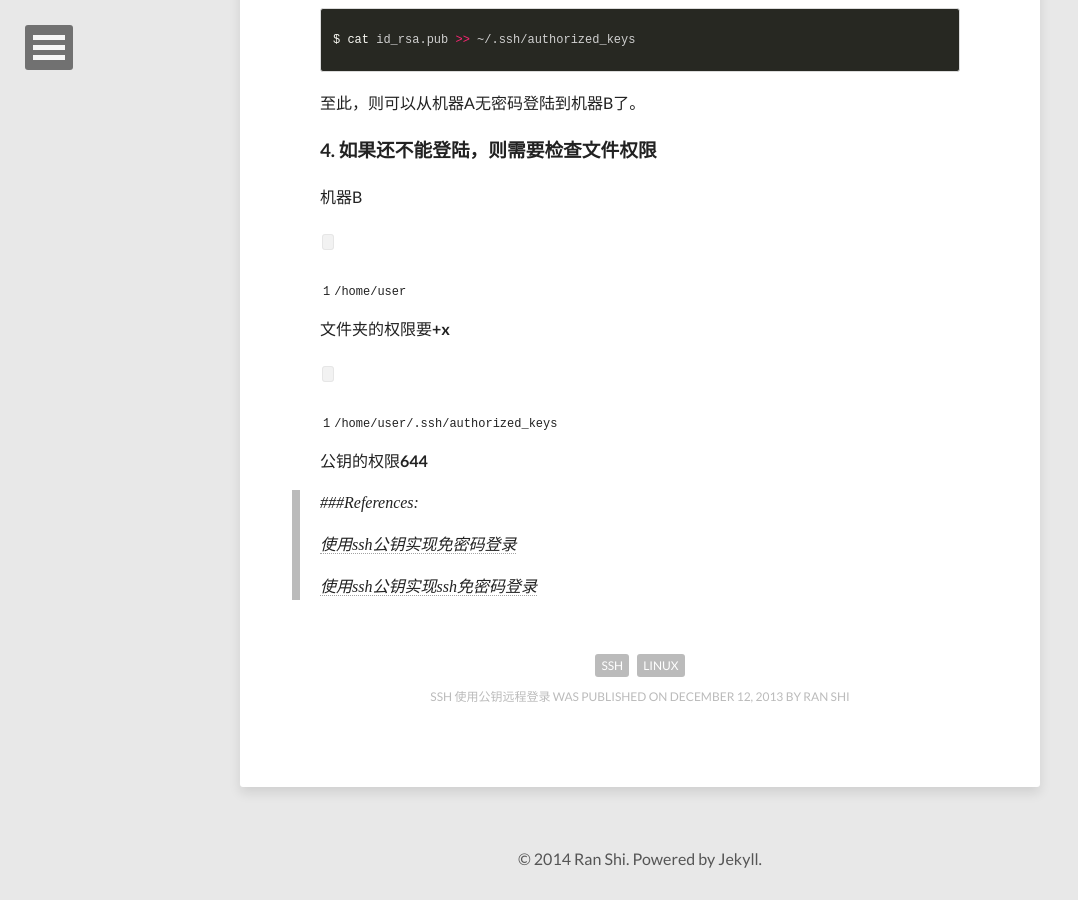
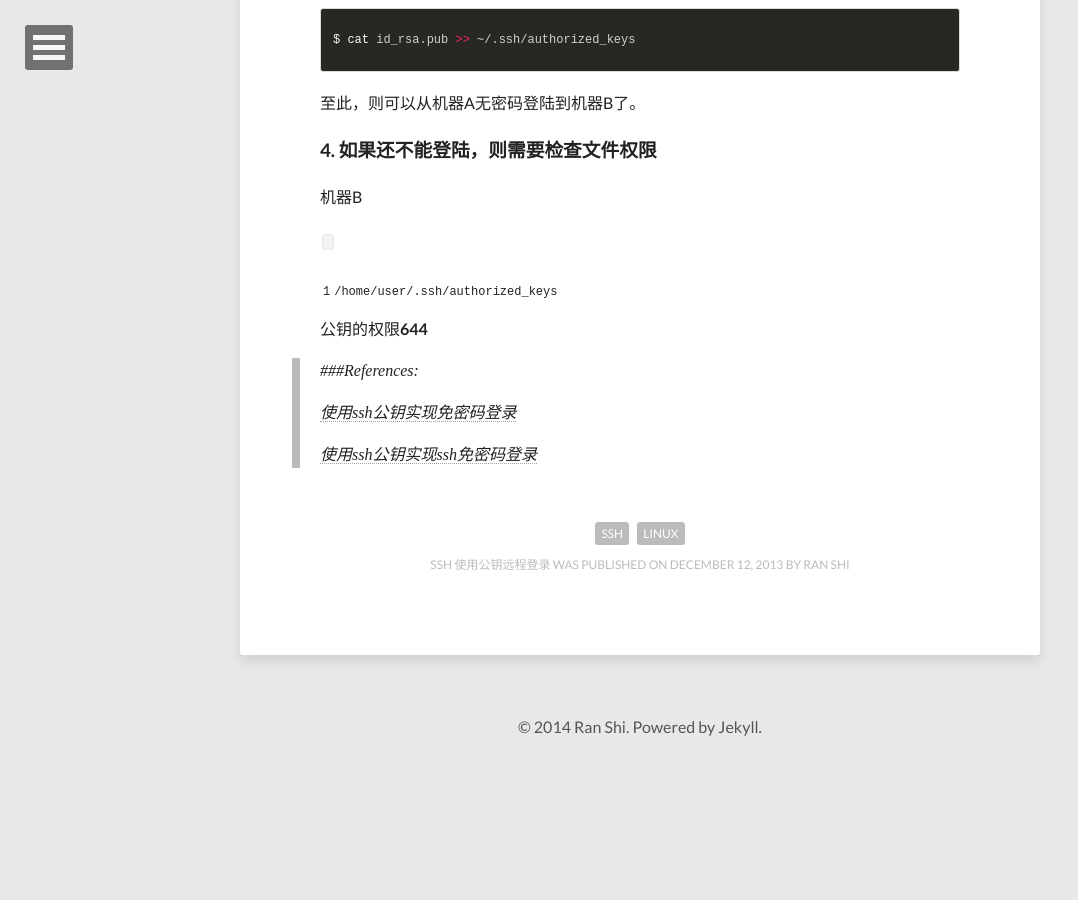
Before and after one commit to Sean8694/Sean8694.github.io_old, a Jekyll site: the page built from _posts/2013-12-12-ssh-remote-login.md, in a window 1280 px wide and 900 px high, scrolled down 1191 px. Shown: the whole window, without its empty margins (0-1078 px from the left). Built offline with Jekyll 4.4.1, drawn with Linux system fonts in a browser that asks for light colours; nearby versions of some CDN libraries; after the commit the page ends 1959 px from its top, so only the background shows below that.

Commit message:
fix bugs

```diff
--- a/_posts/2013-12-12-ssh-remote-login.md
+++ b/_posts/2013-12-12-ssh-remote-login.md
@@ -49,8 +49,6 @@ $ cat id_rsa.pub >> ~/.ssh/authorized_keys
 
 机器B
 
-`/home/user` 文件夹的权限要**+x**
-
 `/home/user/.ssh/authorized_keys` 公钥的权限**644**
 
 
```
